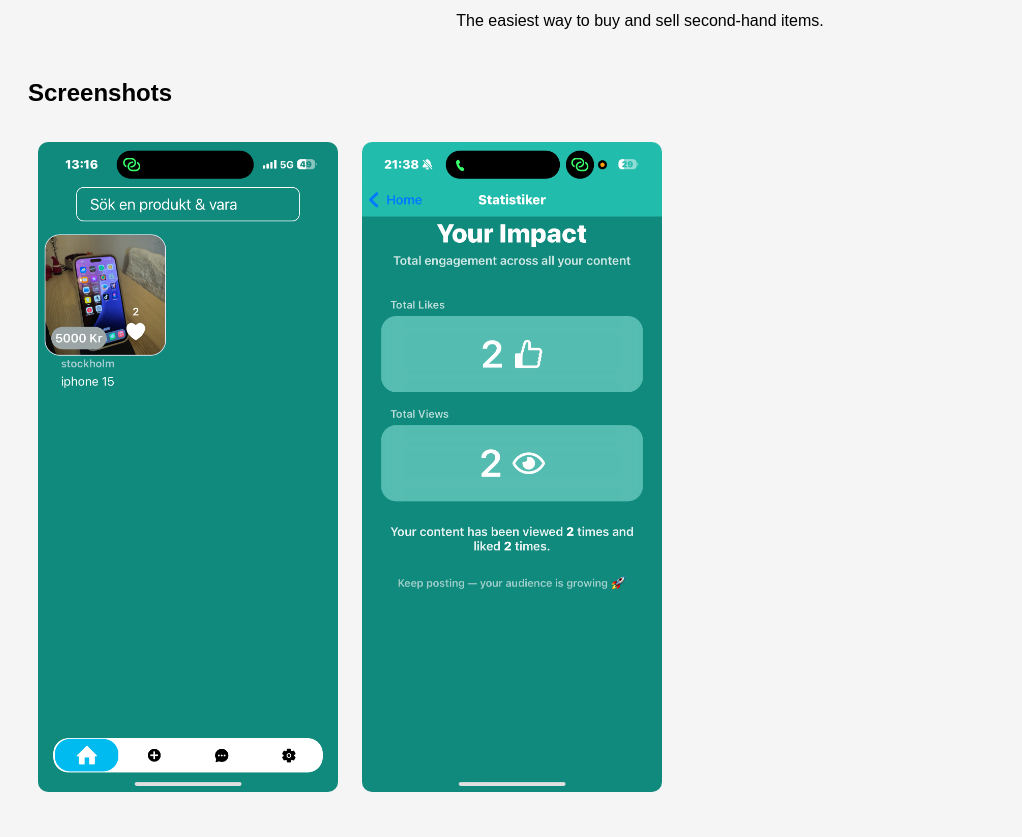
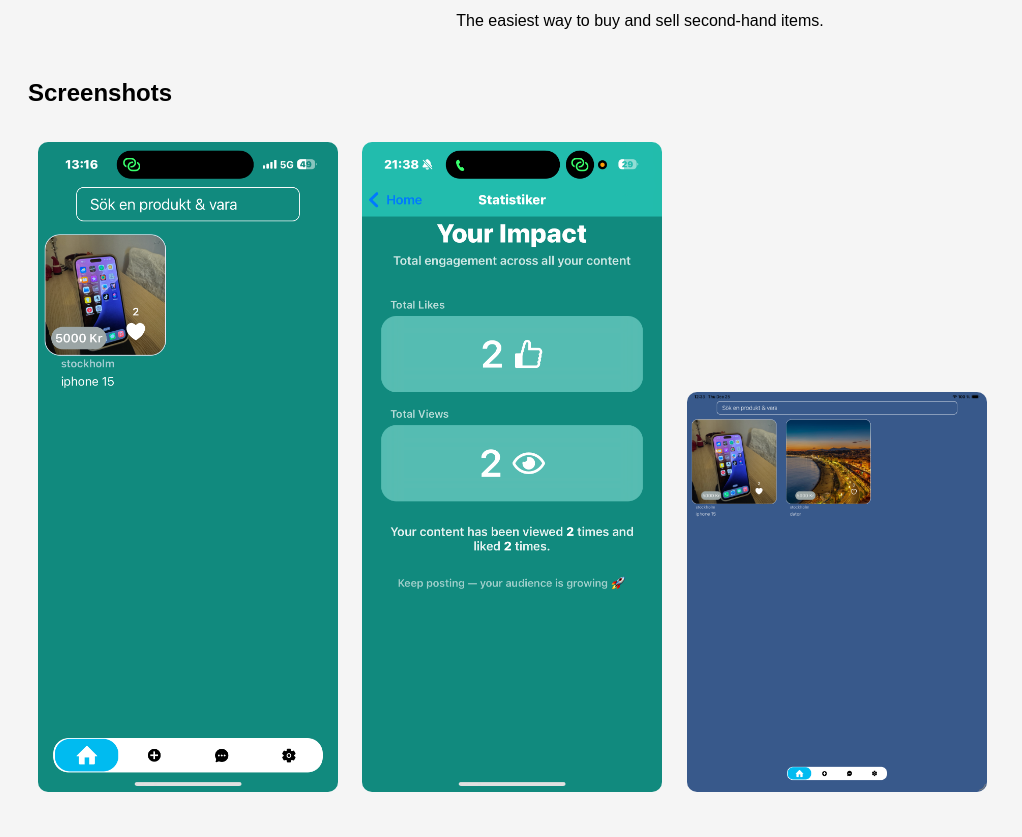
Before and after one commit to gjoshi99/Resell, a plain HTML site: page index.html in a window 1280 px wide. Shown: the part 114-951 px from the top of the page, without its empty margins (0-1022 px from the left). Drawn offline with Linux system fonts and the light colour scheme.

Commit message:
Update index.html

```diff
--- a/index.html
+++ b/index.html
@@ -23,6 +23,7 @@
     <h2>Screenshots</h2>
     <img src="./IMG_6056.PNG" alt="Screenshot 1">
     <img src="./IMG_6054.PNG" alt="Screenshot 2">
+    <img src="./ipad-home-screen.png" alt="ipad-home-screen.png">
   </div>
 
   <div class="section">
```
